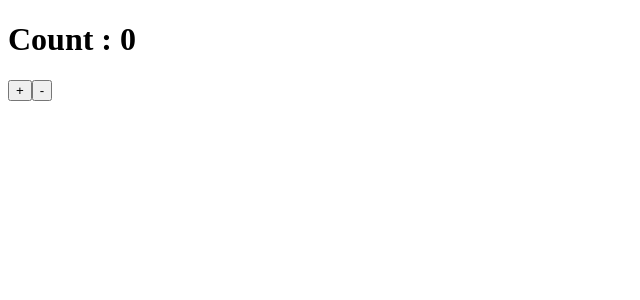
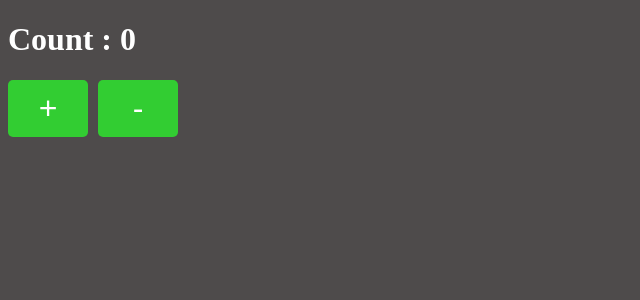
Before and after one commit to nymul-islam-moon/react-anisul-islam, a React (Create React App) app: page / in a window 1280 px wide. Shown: the top 300 px of the page, without its empty margins (0-640 px from the left). Built offline with nearby package versions, Linux system fonts and the light colour scheme.

Commit message:
Class 20
Adding condition on decrement button

```diff
--- a/src/STATE.js
+++ b/src/STATE.js
@@ -1,4 +1,5 @@
 import React, { Component } from "react";
+import './style.css';
 
 export default class STATE extends Component {
     /**
@@ -36,7 +37,7 @@ export default class STATE extends Component {
             <div>
                 <h1>Count : { count }</h1>
                 <button onClick={this.handleIncrement}>+</button>
-                <button onClick={this.handleDecrement}>-</button>
+                <button onClick={this.handleDecrement} disabled={count===0 ? true : false}>-</button>
             </div>
         )
     }
--- /dev/null
+++ b/src/style.css
@@ -0,0 +1,16 @@
+body {
+    background: rgb(78, 75, 75);
+    color: white;
+}
+
+button {
+    padding:  10px;
+    border: none;
+    border-radius: 5px;
+    background-color: limegreen;
+    color: white;
+    margin-right: 10px;
+    font-size: 2rem;
+    font-size: 2rem;
+    width: 80px;
+}
```
